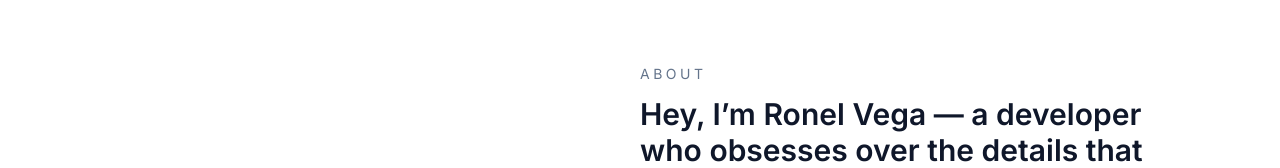
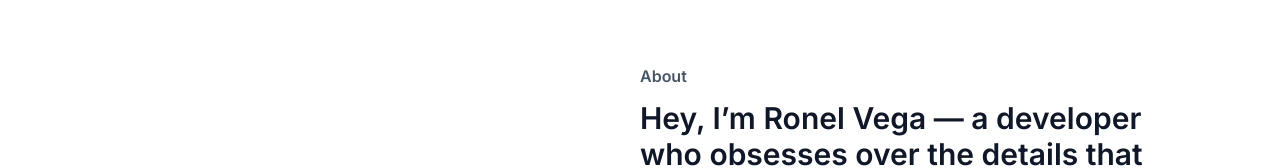
Before and after one commit to vegaronel/portfolio, a React (Vite) app: page / in a window 1280 px wide. Shown: the top 168 px of the page. Built offline with nearby package versions, Linux system fonts and the light colour scheme.

Commit message:
💄 Replace About section label with heading

```diff
--- a/src/pages/About.jsx
+++ b/src/pages/About.jsx
@@ -18,9 +18,7 @@ function About() {
     <ReusableMotion>
       <section id="about" className="space-y-6 md:py-12">
         <div className="space-y-3">
-          <p className="text-sm uppercase tracking-[0.25em] text-slate-500 dark:text-slate-400">
-            About
-          </p>
+          <h2 className="text-base">About</h2>
           <h2 className="text-3xl font-semibold text-slate-900 dark:text-white">
             Hey, I’m Ronel Vega — a developer who obsesses over the details that
             make interfaces feel alive.
```
